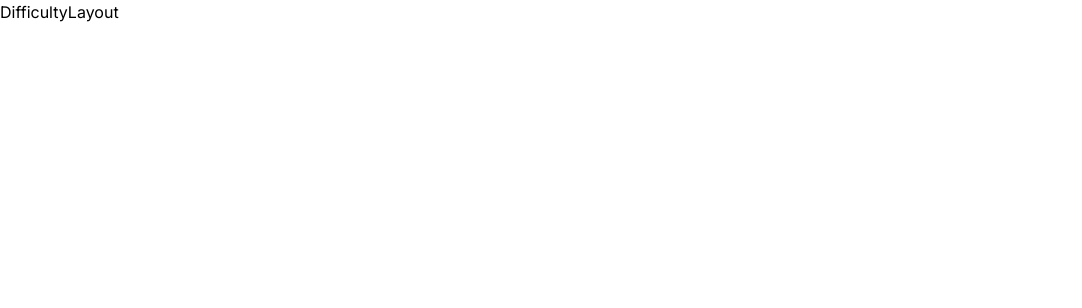
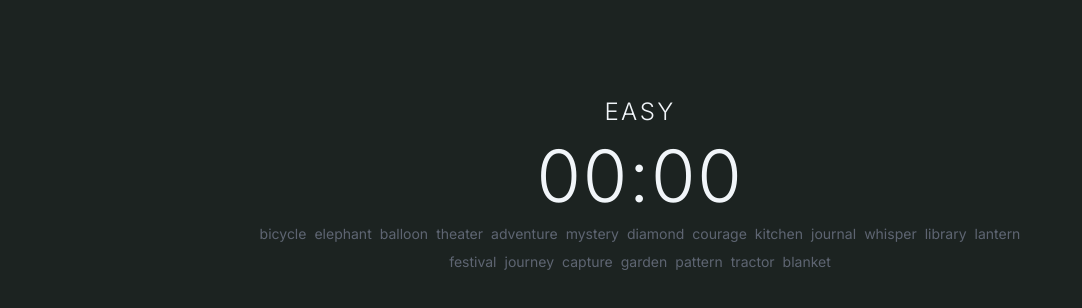
Before and after one commit to ChrisMungiria/typing-test, a Next.js app: page /difficulty/easy in a window 1280 px wide. Shown: the top 308 px of the page, without its empty margins (0-1082 px from the left). Built offline with nearby package versions, Linux system fonts and the light colour scheme.

Commit message:
feat: difficulty level layout

```diff
--- a/app/difficulty/[level]/page.tsx
+++ b/app/difficulty/[level]/page.tsx
@@ -1,7 +1,49 @@
 import React from "react";
 
-const DifficultyLevel = () => {
-  return <div>DifficultyLevel</div>;
+const DifficultyLevel = async ({ params }: { params: { level: string } }) => {
+  // const words = await fetch(`https://.../${params.level}`).then((res) => res.json());
+  const words = [
+    "bicycle",
+    "elephant",
+    "balloon",
+    "theater",
+    "adventure",
+    "mystery",
+    "diamond",
+    "courage",
+    "kitchen",
+    "journal",
+    "whisper",
+    "library",
+    "lantern",
+    "festival",
+    "journey",
+    "capture",
+    "garden",
+    "pattern",
+    "tractor",
+    "blanket",
+  ];
+  return (
+    <>
+      <h1 className="text-2xl tracking-widest uppercase  font-light">
+        {params.level}
+      </h1>
+
+      {/* Timer */}
+      <p className="text-7xl my-3 font-light tracking-wide">00:00</p>
+
+      {/* Words */}
+
+      <div className="w-11/12 max-w-3xl flex flex-wrap items-center justify-center gap-2 text-[#5E6572]">
+        {words.map((word, index) => (
+          <p key={index} className="text-sm text-center">
+            {word}
+          </p>
+        ))}
+      </div>
+    </>
+  );
 };
 
 export default DifficultyLevel;
--- a/app/difficulty/layout.tsx
+++ b/app/difficulty/layout.tsx
@@ -1,7 +1,15 @@
-import React from "react";
+import { ReactNode } from "react";
 
-const DifficultyLayout = () => {
-  return <div>DifficultyLayout</div>;
+interface DifficultyLayoutProps {
+  children: ReactNode;
+}
+
+const DifficultyLayout = ({ children }: DifficultyLayoutProps) => {
+  return (
+    <section className="flex min-h-screen flex-col items-center p-24 bg-background text-slate-100">
+      {children}
+    </section>
+  );
 };
 
 export default DifficultyLayout;
--- a/app/page.tsx
+++ b/app/page.tsx
@@ -3,24 +3,24 @@ import Link from "next/link";
 export default function Home() {
   return (
     <main className="flex min-h-screen flex-col items-center p-24 bg-background text-slate-100">
-      <h2 className="text-2xl tracking-widest uppercase  font-light">
+      <h1 className="text-2xl tracking-widest uppercase  font-light">
         Select a difficulty below
-      </h2>
+      </h1>
 
       {/* Options */}
       <ul className="w-3/4  space-y-3 my-auto max-w-xl  flex flex-col mx-auto text-slate-400">
         <Link href={"/difficulty/easy"}>
-          <li className="p-4 px-2 uppercase tracking-widest  text-green/50 rounded-full border border-green/50 hover:border-[#48A9A6] flex items-center justify-center cursor-pointer hover:text-[#48A9A6]">
+          <li className="p-4 px-2 uppercase tracking-widest  text-custom-green/50 rounded-full border border-custom-green/50 hover:border-[#48A9A6] flex items-center justify-center cursor-pointer hover:text-[#48A9A6]">
             Easy
           </li>
         </Link>
         <Link href={"/difficulty/medium"}>
-          <li className="p-4 px-2 uppercase tracking-widest text-yellow/50 rounded-full border border-yellow/50 hover:border-[#D4B483] flex items-center justify-center cursor-pointer hover:text-[#D4B483]">
+          <li className="p-4 px-2 uppercase tracking-widest text-custom-yellow/50 rounded-full border border-custom-yellow/50 hover:border-[#D4B483] flex items-center justify-center cursor-pointer hover:text-[#D4B483]">
             Medium
           </li>
         </Link>
         <Link href={"/difficulty/hard"}>
-          <li className="p-4 px-2 uppercase tracking-widest text-red/50 rounded-full border border-red/50 hover:border-[#C1666B] flex items-center justify-center cursor-pointer hover:text-[#C1666B]">
+          <li className="p-4 px-2 uppercase tracking-widest text-custom-red/50 rounded-full border border-custom-red/50 hover:border-[#C1666B] flex items-center justify-center cursor-pointer hover:text-[#C1666B]">
             Hard
           </li>
         </Link>
--- /dev/null
+++ b/components/HomeLink.tsx
@@ -0,0 +1,7 @@
+import React from "react";
+
+const HomeLink = () => {
+  return <div>HomeLink</div>;
+};
+
+export default HomeLink;
--- a/tailwind.config.ts
+++ b/tailwind.config.ts
@@ -10,9 +10,9 @@ const config: Config = {
     extend: {
       colors: {
         background: "#1C2321",
-        green: "#48A9A6",
-        yellow: "#D4B483",
-        red: "#C1666B",
+        "custom-green": "#48A9A6",
+        "custom-yellow": "#D4B483",
+        "custom-red": "#C1666B",
       },
       backgroundImage: {
         "gradient-radial": "radial-gradient(var(--tw-gradient-stops))",
```
Also changed, not shown: package.json (+4 -4 lines).
